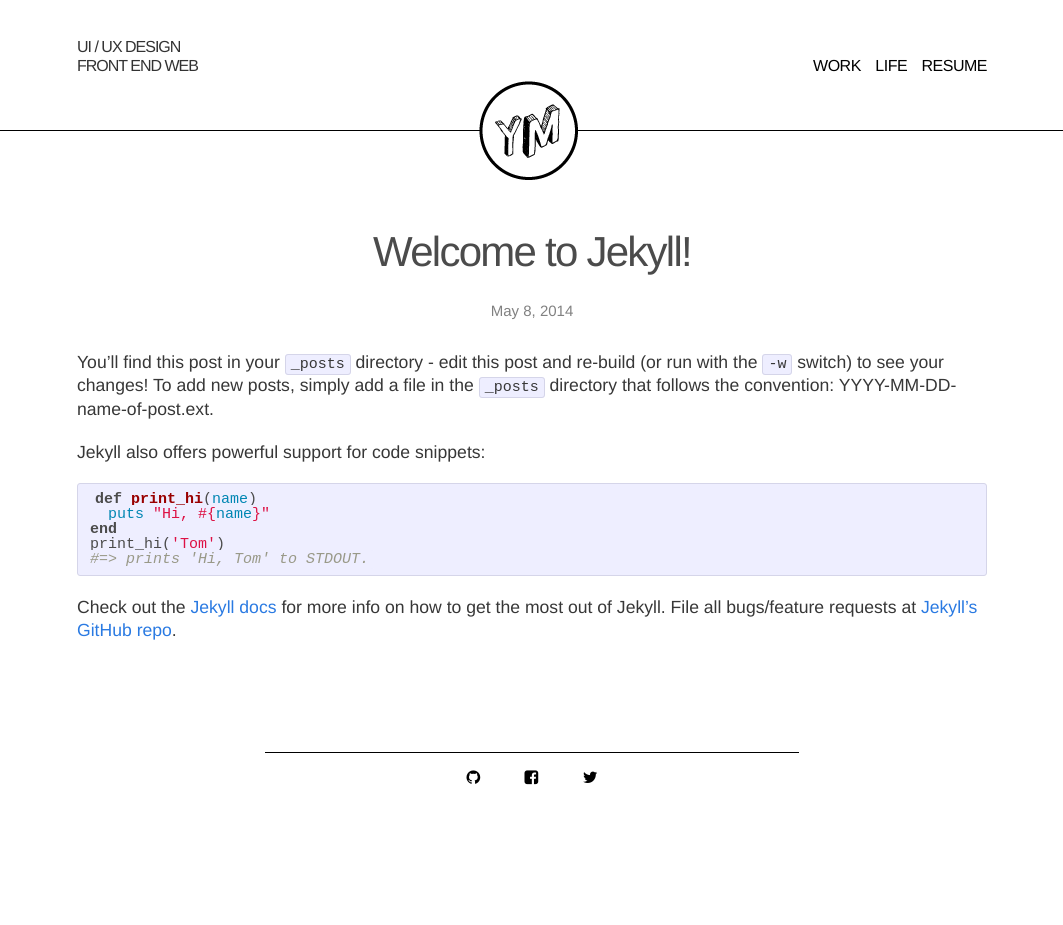
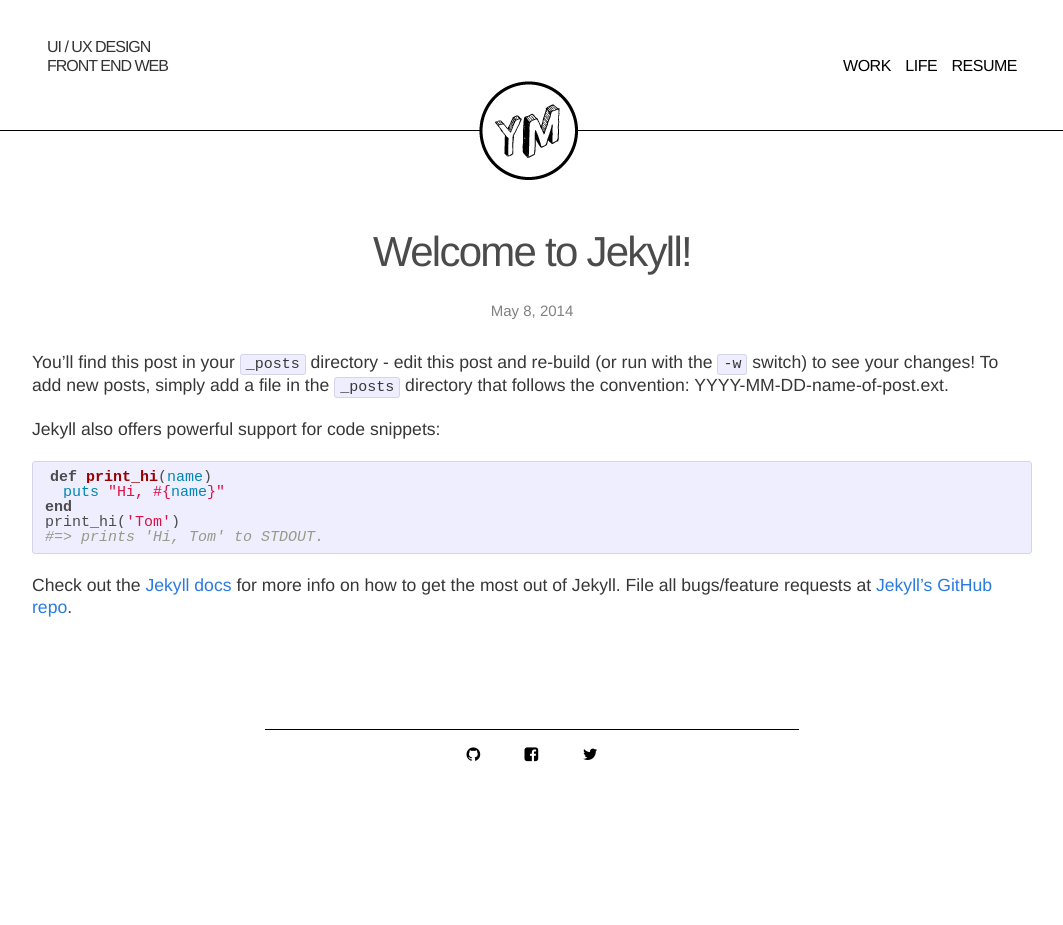
Before and after one commit to yofred/yofred.github.io, a Jekyll site: the page built from _posts/2014-05-08-welcome-to-jekyll.markdown, in a window 1280 px wide. Shown: the whole page, without its empty margins (108-1171 px from the left). Built offline with Jekyll 4.4.1, drawn with Linux system fonts in a browser that asks for light colours; nearby versions of some CDN libraries; after the commit the page ends 902 px from its top, so only the background shows below that.

Commit message:
header fix

```diff
--- a/_includes/header.html
+++ b/_includes/header.html
@@ -2,12 +2,12 @@
 
   <div class="wrap">
 
-    <div class="site-title">
+    <div class="site-title header-padding">
       <h6>UI / UX DESIGN</h6>
       <h6>FRONT END WEB</h6>
     </div>
 
-    <nav class="site-nav">
+    <nav class="site-nav header-padding">
       <a href="#" class="menu-icon">
         <svg version="1.1" xmlns="http://www.w3.org/2000/svg" xmlns:xlink="http://www.w3.org/1999/xlink" x="0px" y="0px"
            viewBox="0 0 18 15" enable-background="new 0 0 18 15" xml:space="preserve">
--- a/css/main.css
+++ b/css/main.css
@@ -1,3 +1,7 @@
+.header-padding{
+  padding: 0 15px;
+}
+
 .fancybox-title a:visited{
   color:yellow;
 }
@@ -133,8 +137,8 @@
 .wrap:after { content:""; display:table; }
 .wrap:after { clear: both; }
 .wrap {
-  max-width: 950px;
-  padding: 0 20px;
+  max-width: 1000px;
+  padding: 0;
   margin: 0 auto;
   zoom: 1;
 }
```
